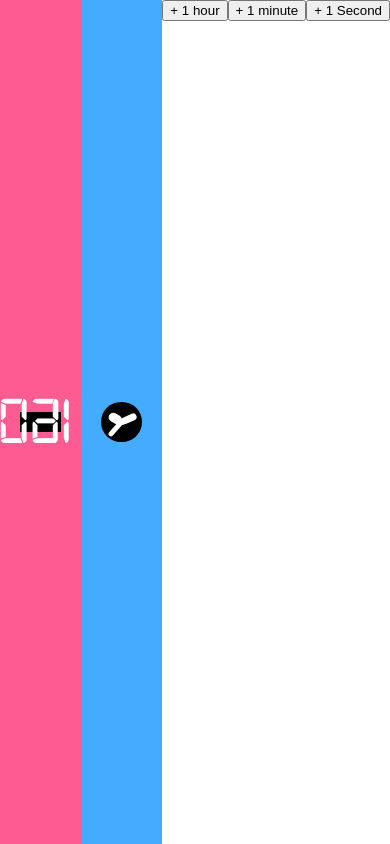
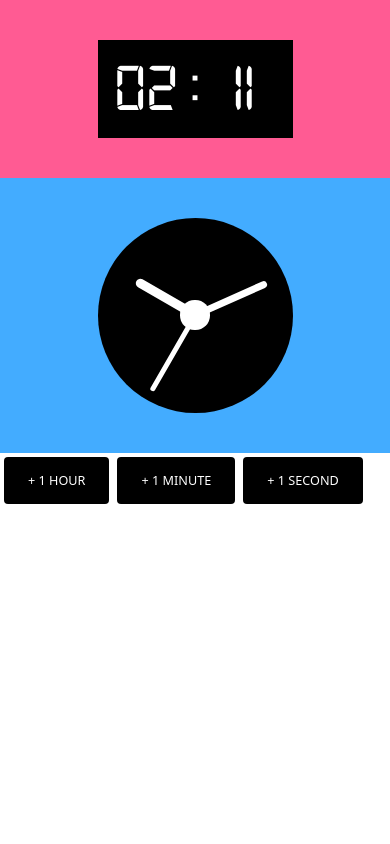
Before and after one commit to jpasanchez/clock-challenge, a Vue app: page / in a window 390 px wide. Built offline with nearby package versions, Linux system fonts and the light colour scheme.

Commit message:
- Styled buttons  - Added some responsiveness

```diff
--- a/src/App.vue
+++ b/src/App.vue
@@ -8,9 +8,9 @@
         <AnalogClock :decal='4' />
       </div>
       <div class="clocks__controls">
-        <input type="button" value="+ 1 hour" @click="incrementHours">
-        <input type="button" value="+ 1 minute" @click="incrementMinutes">
-        <input type="button" value="+ 1 Second" @click="incrementSeconds">
+        <button @click="incrementHours">+ 1 hour</button>
+        <button @click="incrementMinutes">+ 1 minute</button>
+        <button @click="incrementSeconds">+ 1 Second</button>
       </div>
     </section>
   </div>
@@ -150,5 +150,48 @@ export default {
         background: #43acff;
       }
     }
+
+    button {
+      border: 0;
+      border-radius: 0.25rem;
+      background: #000000;
+      color: #ffffff;
+      font-family: system-ui, sans-serif;
+      line-height: 1.2;
+      white-space: nowrap;
+      text-decoration: none;
+      font-size: 1.5vmax;
+      padding: 1rem 1.5rem;
+      margin: 0.25rem;
+      cursor: pointer;
+      text-transform: uppercase;
+    }
+  }
+
+  @media (max-width: 991px) {
+    .clocks {
+      flex-direction: column;
+
+      &__side {
+        padding: 40px 0;
+      }
+
+      &__controls {
+        position: static;
+      }
+    }
+  }
+
+  @media (min-width: 992px) {
+    .clocks {
+      &__controls {
+        position: absolute;
+        display: flex;
+        left: 50%;
+        flex-direction: column;
+        top: 50%;
+        transform: translate(-50%, -50%);
+      }
+    }
   }
 </style>
--- /dev/null
+++ b/vue.config.js
@@ -0,0 +1,3 @@
+module.exports = {
+  lintOnSave: false,
+}
```
